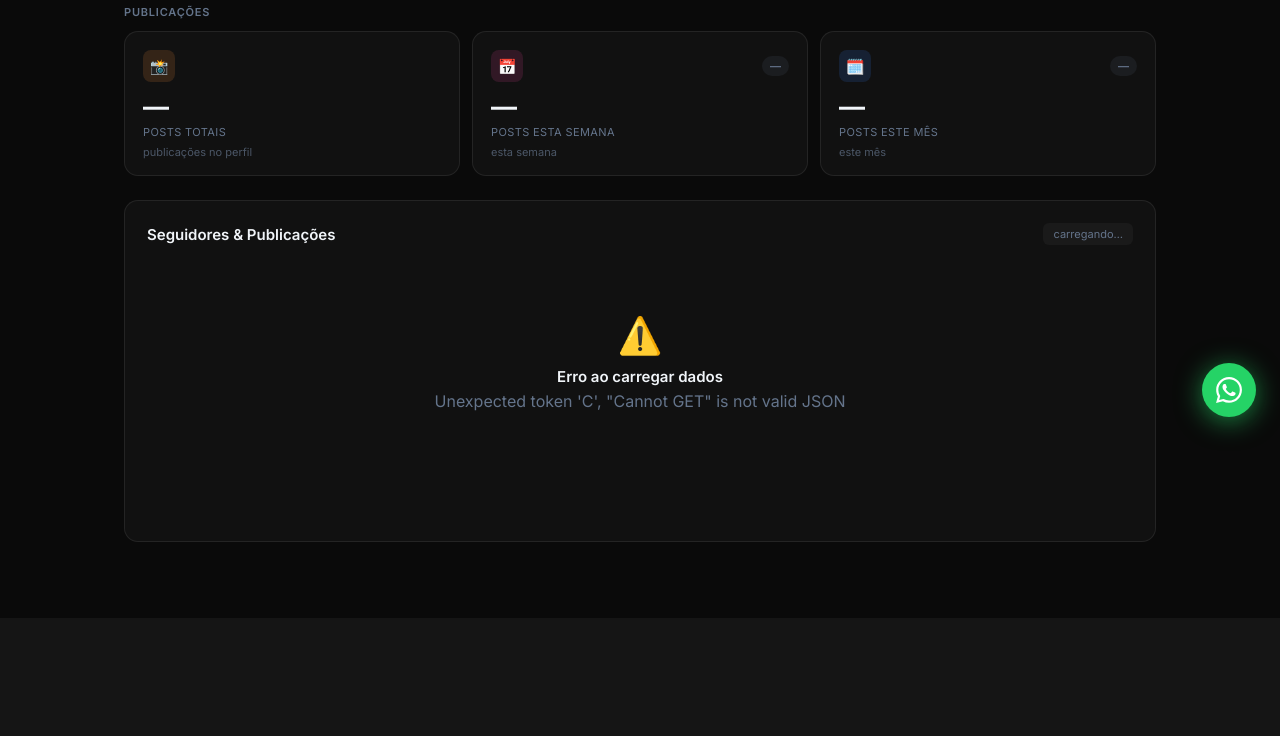
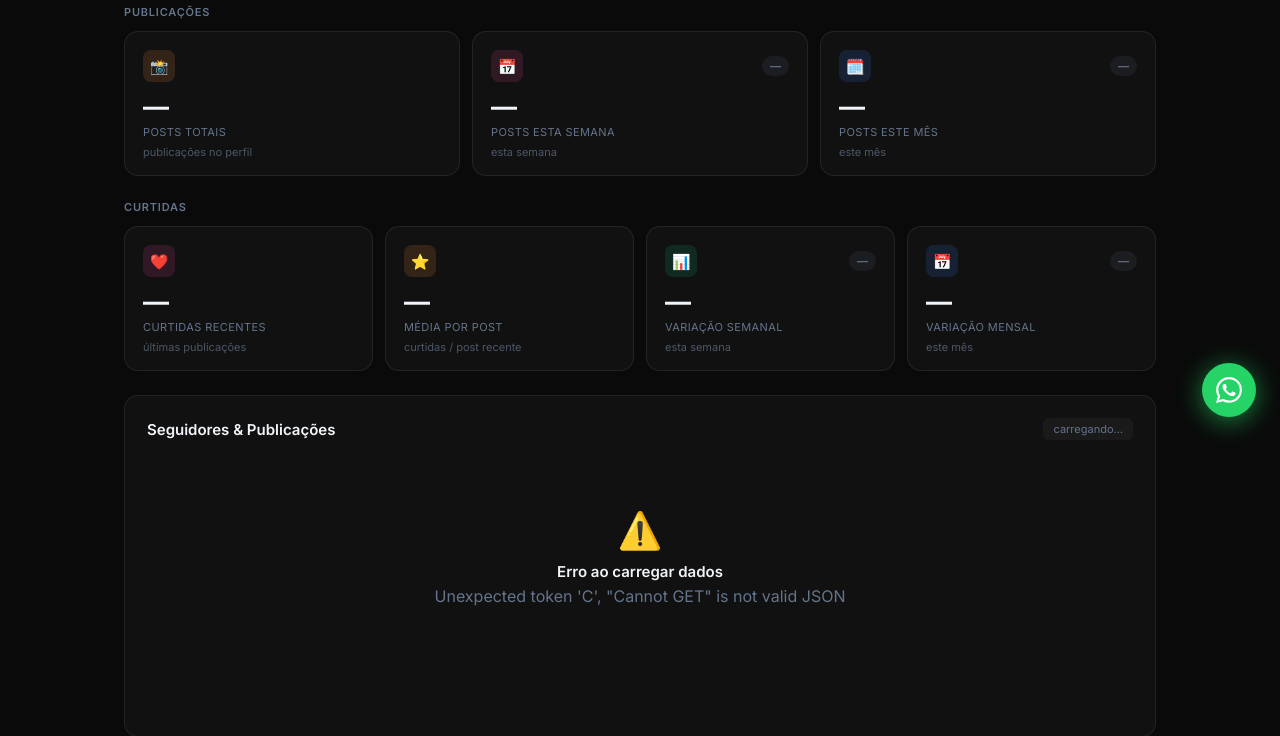
Before and after one commit to JGOliveiraQ/instagram-monitor, a Flask app: template templates/dashboard.html in a window 1280 px wide. Shown: the part 359-1095 px from the top of the page. Before the commit the page ends 901 px from the top, so only its background shows below. Run offline with Flask 3, Linux system fonts and the light colour scheme; the template is opened without the code that fills it, so the values that code supplies are empty.

Commit message:
feat: add likes (curtidas) tracking to reports
- main.py: extract edge_liked_by from existing API response (no extra
  requests); store in new 'Curtidas' column; auto-adds column header
  to existing sheets without breaking old data
- app.py: read Curtidas column, calculate weekly/monthly trends +
  avg likes per post; expose current_likes, avg_likes, weekly_likes,
  monthly_likes in API
- dashboard.html: new 'Curtidas' section with 4 cards (total, avg/post,
  weekly variation, monthly variation)
- admin.html: new buildLikesCards() + modal-grid-l in client modal

Co-Authored-By: Claude Sonnet 4.6 <noreply@anthropic.com>

```diff
--- a/app.py
+++ b/app.py
@@ -150,6 +150,7 @@ def _build_stats(username, records):
     dates     = [str(r.get("Data", ""))      for r in rows]
     followers = [int(r.get("Seguidores", 0)) for r in rows]
     posts     = [int(r.get("Posts", 0))      for r in rows]
+    curtidas  = [int(r.get("Curtidas", 0))   for r in rows]
 
     first       = followers[0]
     current_val = followers[-1]
@@ -160,20 +161,33 @@ def _build_stats(username, records):
     monthly_f = _calendar_period_growth(dates, followers, 'month')
     weekly_p  = _calendar_period_growth(dates, posts,     'week')
     monthly_p = _calendar_period_growth(dates, posts,     'month')
+    weekly_l  = _calendar_period_growth(dates, curtidas,  'week')
+    monthly_l = _calendar_period_growth(dates, curtidas,  'month')
+
+    cur_curtidas = curtidas[-1] if curtidas else 0
+    cur_posts    = posts[-1] if posts else 0
+    # Média de curtidas por post (últimas amostras — até 12 posts)
+    amostras_ref = min(12, cur_posts) if cur_posts else 1
+    avg_curtidas = round(cur_curtidas / amostras_ref, 1) if amostras_ref else 0
 
     return {
         "has_data":          True,
         "dates":             dates,
         "followers":         followers,
         "posts":             posts,
+        "curtidas":          curtidas,
         "current_followers": current_val,
         "growth_absolute":   growth_abs,
         "growth_pct":        growth_pct,
-        "current_posts":     posts[-1] if posts else 0,
+        "current_posts":     cur_posts,
+        "current_likes":     cur_curtidas,
+        "avg_likes":         avg_curtidas,
         "weekly_followers":  weekly_f,
         "monthly_followers": monthly_f,
         "weekly_posts":      weekly_p,
         "monthly_posts":     monthly_p,
+        "weekly_likes":      weekly_l,
+        "monthly_likes":     monthly_l,
     }
 
 
--- a/templates/dashboard.html
+++ b/templates/dashboard.html
@@ -372,6 +372,48 @@
       </div>
     </div>
 
+    <!-- Curtidas -->
+    <div class="section-label">Curtidas</div>
+    <div class="stats-grid">
+      <div class="stat-card">
+        <div class="sc-top">
+          <div class="sc-icon ic-pink">❤️</div>
+        </div>
+        <div class="sc-value" id="v-likes">—</div>
+        <div class="sc-label">Curtidas recentes</div>
+        <div class="sc-sub" id="s-likes">últimas publicações</div>
+      </div>
+
+      <div class="stat-card">
+        <div class="sc-top">
+          <div class="sc-icon ic-orange">⭐</div>
+        </div>
+        <div class="sc-value" id="v-avg-likes">—</div>
+        <div class="sc-label">Média por post</div>
+        <div class="sc-sub">curtidas / post recente</div>
+      </div>
+
+      <div class="stat-card">
+        <div class="sc-top">
+          <div class="sc-icon ic-green">📊</div>
+          <span class="trend-pill trend-flat" id="trend-week-l">—</span>
+        </div>
+        <div class="sc-value" id="v-week-l">—</div>
+        <div class="sc-label">Variação semanal</div>
+        <div class="sc-sub" id="s-week-l">esta semana</div>
+      </div>
+
+      <div class="stat-card">
+        <div class="sc-top">
+          <div class="sc-icon ic-blue">📅</div>
+          <span class="trend-pill trend-flat" id="trend-month-l">—</span>
+        </div>
+        <div class="sc-value" id="v-month-l">—</div>
+        <div class="sc-label">Variação mensal</div>
+        <div class="sc-sub" id="s-month-l">este mês</div>
+      </div>
+    </div>
+
     <!-- Chart -->
     <div class="chart-card">
       <div class="chart-header">
@@ -520,6 +562,22 @@
         setVal('v-month-p', mp.growth, true, true);
         document.getElementById('s-month-p').textContent = mp.label;
         setTrend('trend-month-p', mp.trend, mp.prev_growth);
+
+        // Curtidas
+        setVal('v-likes', data.current_likes);
+        setVal('v-avg-likes', data.avg_likes);
+        document.getElementById('s-likes').textContent =
+          'curtidas nas últimas publicações';
+
+        const wl = data.weekly_likes;
+        setVal('v-week-l', wl.growth, true, true);
+        document.getElementById('s-week-l').textContent = wl.label;
+        setTrend('trend-week-l', wl.trend, wl.prev_growth);
+
+        const ml = data.monthly_likes;
+        setVal('v-month-l', ml.growth, true, true);
+        document.getElementById('s-month-l').textContent = ml.label;
+        setTrend('trend-month-l', ml.trend, ml.prev_growth);
 
         // Range badge
         const d = data.dates;
```
Also changed, not shown: main.py (+23 -5 lines), templates/admin.html (+34 -0 lines).
